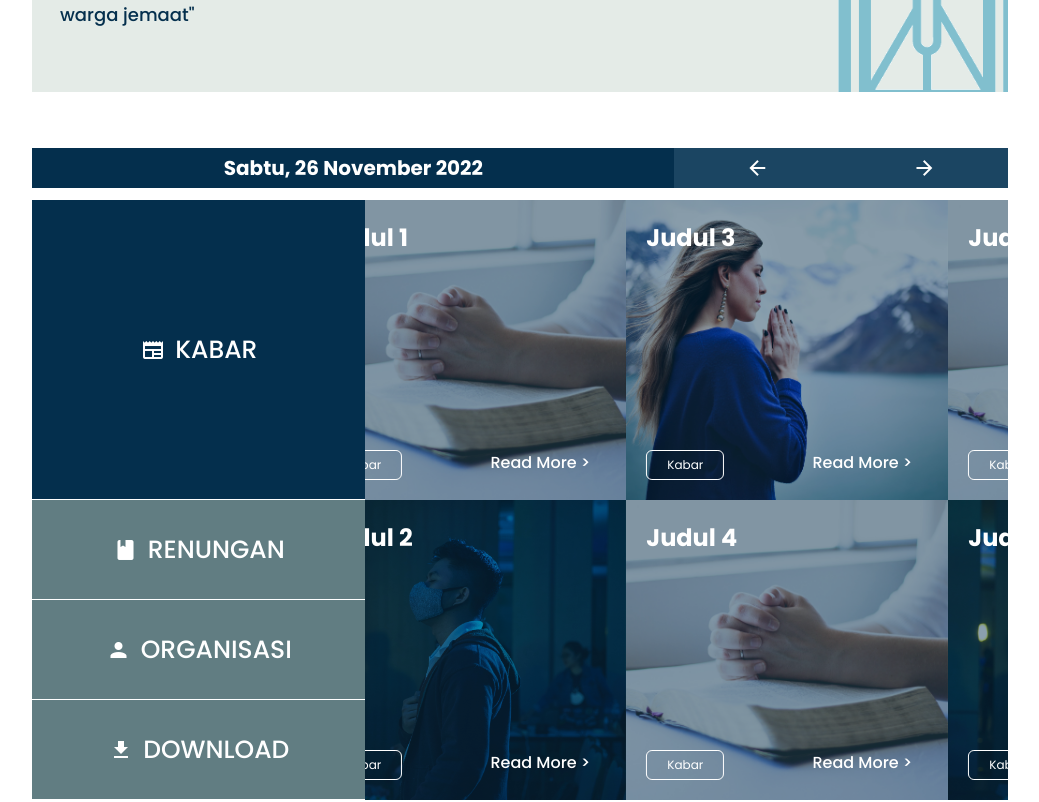
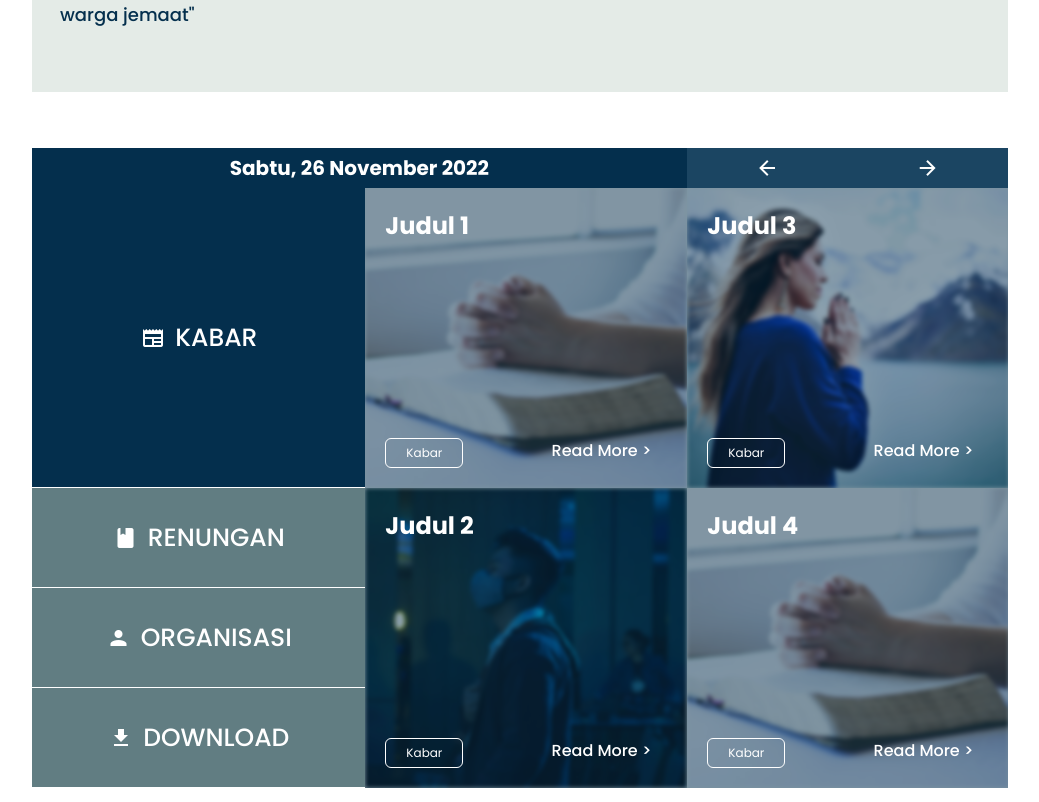
Before and after one commit to obedewardhana/KIBAID-2022, a Vue app: page /home in a window 1280 px wide. Shown: the part 800-1602 px from the top of the page, without its empty margins (120-1159 px from the left). Built offline with nearby package versions, Linux system fonts and the light colour scheme.

Commit message:
update loader feed section

```diff
--- a/src/assets/scss/responsive.scss
+++ b/src/assets/scss/responsive.scss
@@ -86,6 +86,10 @@ Responsive
 
 @media screen and (max-width: 480px) {
   .v-application {
+    .v-parallax{
+      height:450px!important;
+      margin-bottom:-80px!important;
+    }
     .v-card {
       .faith-item {
         h1 {
--- a/src/assets/scss/style.scss
+++ b/src/assets/scss/style.scss
@@ -191,7 +191,6 @@
       display: flex;
       align-items: center;
       justify-content: center;
-      margin-left: -25px;
       .btn-control {
         width: 50%;
         border-radius: 0;
@@ -200,7 +199,7 @@
         display: flex;
         align-items: center;
         background: var(--v-secondary-base);
-        color:var(--v-white-base);
+        color: var(--v-white-base);
       }
     }
     .feed-item {
@@ -311,6 +310,15 @@
       height: 40px;
       right: 0;
     }
+    .loading-box {
+      display: block;
+      width: 100%;
+      height: auto;
+      position: relative;
+      overflow: hidden;
+      top:0;
+      right:0;
+    }
   }
   .no-hover:before {
     display: none;
--- /dev/null
+++ b/src/components/ChurchSection.vue
@@ -0,0 +1,23 @@
+<template>
+    <section id="church">
+        <v-container>
+            <v-row>
+                <v-col cols="12">
+                    <!-- <svg-map :map="Indonesia" /> -->
+                </v-col>
+            </v-row>
+        </v-container>
+    </section>
+</template>
+
+<script>
+export default {
+    name: "ChurchSectionComp",
+    // components: {
+    //     SvgMap
+    // },
+    data: () => ({
+
+    })
+}
+</script>
--- a/src/components/FaithSection.vue
+++ b/src/components/FaithSection.vue
@@ -3,7 +3,7 @@
         <v-container>
             <v-row>
                 <v-col cols="12">
-                    <v-card :elevation="0" color="transparent" class="py-8 px-3" tile>
+                    <v-card :elevation="0" color="transparent" class=" px-3" tile>
                         <v-row>
                             <v-col cols="12">
                                 <v-card-title
--- a/src/components/FeedSection.vue
+++ b/src/components/FeedSection.vue
@@ -4,13 +4,13 @@
             <v-row>
                 <v-col cols="12">
                     <v-card :elevation="0" color="transparent" class="py-8 px-3" tile>
-                        <v-row >
-                            <v-col cols="8">
+                        <v-row>
+                            <v-col cols="8" class="pr-0">
                                 <div class="feed-date">
                                     <h1>{{ new Intl.DateTimeFormat('id', options).format(new Date()) }}</h1>
                                 </div>
                             </v-col>
-                            <v-col cols="4">
+                            <v-col cols="4" class="pl-0">
                                 <div class="feed-control">
                                     <v-btn @click="slidePrev" class="btn-control btn-feed-prev">
                                         <v-icon size="24px">mdi-arrow-left</v-icon>
@@ -22,7 +22,7 @@
                             </v-col>
                         </v-row>
                         <v-row class="mt-0">
-                            <v-col cols="4">
+                            <v-col cols="4" class="pt-0">
                                 <div class="feed-filter">
                                     <v-btn :ripple="false" v-for="category in categories" :key="category.title"
                                         :class="category.class + `${category.title === filter ? ' active ' : ''}`"
@@ -32,8 +32,12 @@
                                     </v-btn>
                                 </div>
                             </v-col>
-                            <v-col cols="8">
-                                <VueSlickCarousel v-bind="settings" @init="" @reinit="getFilter" ref="carousel">
+                            <v-col cols="8" class="pt-0">
+                                <div class="loading-box">
+                                    <v-overlay :value="overlay" absolute>
+                                        <v-progress-circular indeterminate size="64"></v-progress-circular>
+                                    </v-overlay>
+                                    <VueSlickCarousel v-bind="settings" @reinit="getFilter" ref="carousel">
                                         <template v-if="filter == 'Kabar'">
                                             <div class="feed-item overflow-hidden" v-for="(feed, i) in feeds" :key="i">
                                                 <v-overlay value="true" color="primary" absolute>
@@ -43,7 +47,8 @@
                                                         <h2 class="text-capitalize">{{ feed.title }}</h2>
                                                         <span class="feed-category">{{ feed.category }}</span>
                                                         <v-btn :ripple="false" :href="feed.link" target="_blank" text
-                                                        color="white" class="text-capitalize btn-default no-hover" dark>
+                                                            color="white" class="text-capitalize btn-default no-hover"
+                                                            dark>
                                                             Read more >
                                                         </v-btn>
                                                     </div>
@@ -55,12 +60,13 @@
                                                 :key="i">
                                                 <v-overlay value="true" color="primary" absolute>
                                                     <div class="feed-content">
-                                                    <v-img :src="renungan.src" :lazy-src="renungan.src" aspect-ratio="1"
-                                                        class="feed-img fill-height"></v-img>
+                                                        <v-img :src="renungan.src" :lazy-src="renungan.src"
+                                                            aspect-ratio="1" class="feed-img fill-height"></v-img>
                                                         <h2 class="text-capitalize">{{ renungan.title }}</h2>
                                                         <span class="feed-category">{{ renungan.category }}</span>
-                                                    <v-btn :ripple="false" :href="renungan.link" target="_blank" text
-                                                        color="white" class="text-capitalize btn-default no-hover" dark>
+                                                        <v-btn :ripple="false" :href="renungan.link" target="_blank"
+                                                            text color="white"
+                                                            class="text-capitalize btn-default no-hover" dark>
                                                             Read more >
                                                         </v-btn>
                                                     </div>
@@ -68,16 +74,17 @@
                                             </div>
                                         </template>
                                         <template v-else-if="filter == 'Organisasi'">
-                                        <div class="feed-item overflow-hidden" v-for="(organisasi, i) in organisasis"
-                                            :key="i">
+                                            <div class="feed-item overflow-hidden"
+                                                v-for="(organisasi, i) in organisasis" :key="i">
                                                 <v-overlay value="true" color="primary" absolute>
                                                     <div class="feed-content">
                                                         <v-img :src="organisasi.src" :lazy-src="organisasi.src"
                                                             aspect-ratio="1" class="feed-img fill-height"></v-img>
                                                         <h2 class="text-capitalize">{{ organisasi.title }}</h2>
                                                         <span class="feed-category">{{ organisasi.category }}</span>
-                                                    <v-btn :ripple="false" :href="organisasi.link" target="_blank" text
-                                                        color="white" class="text-capitalize btn-default no-hover" dark>
+                                                        <v-btn :ripple="false" :href="organisasi.link" target="_blank"
+                                                            text color="white"
+                                                            class="text-capitalize btn-default no-hover" dark>
                                                             Read more >
                                                         </v-btn>
                                                     </div>
@@ -89,12 +96,13 @@
                                                 :key="i">
                                                 <v-overlay value="true" color="primary" absolute>
                                                     <div class="feed-content">
-                                                    <v-img :src="download.src" :lazy-src="download.src" aspect-ratio="1"
-                                                        class="feed-img fill-height"></v-img>
+                                                        <v-img :src="download.src" :lazy-src="download.src"
+                                                            aspect-ratio="1" class="feed-img fill-height"></v-img>
                                                         <h2 class="text-capitalize">{{ download.title }}</h2>
                                                         <span class="feed-category">{{ download.category }}</span>
-                                                    <v-btn :ripple="false" :href="download.link" target="_blank" text
-                                                        color="white" class="text-capitalize btn-default no-hover" dark>
+                                                        <v-btn :ripple="false" :href="download.link" target="_blank"
+                                                            text color="white"
+                                                            class="text-capitalize btn-default no-hover" dark>
                                                             Read more >
                                                         </v-btn>
                                                     </div>
@@ -102,6 +110,7 @@
                                             </div>
                                         </template>
                                     </VueSlickCarousel>
+                                </div>
                             </v-col>
                         </v-row>
                     </v-card>
@@ -129,7 +138,7 @@ export default {
             "slidesPerRow": 1,
             "slidesToScroll": 2,
             "initialSlide": 0,
-            "autoplay":true,
+            "autoplay": false,
             "responsive": [
                 {
                     "breakpoint": 1024,
@@ -383,13 +392,16 @@ export default {
             }
         ],
         filter: 'Kabar',
-        isActive: false
+        isActive: false,
+        overlay: false
     }),
     methods: {
         getFilter(event) {
+            this.overlay = true;
             var filtered = event;
             this.filter = filtered;
             this.$refs.carousel.goTo('0');
+            setTimeout(() => (this.overlay = false), 900);
             console.log(filtered);
         },
         slideNext() {
--- a/src/components/HomeSection.vue
+++ b/src/components/HomeSection.vue
@@ -1,6 +1,6 @@
 <template>
   <section id="hero">
-    <v-parallax src="@/assets/img/img-pray1.jpg" height="750" style="margin-bottom:-150px">
+    <v-parallax src="@/assets/img/img-pray1.jpg" class="fill-height" height="750" style="margin-bottom:-150px">
       <v-overlay value="true" color="primary" absolute>
         <v-row align="center" justify="center" class="text-center">
           <v-col cols="12" md="12" xl="12">
--- a/src/components/InfographicSection.vue
+++ b/src/components/InfographicSection.vue
@@ -3,7 +3,7 @@
         <v-container>
             <v-row>
                 <v-col cols="12">
-                    <v-card :elevation="0" color="transparent" class="py-8 pb-10 px-3" tile>
+                    <v-card :elevation="0" color="transparent" class="pb-10 px-3" tile>
                         <v-row>
                             <v-col cols="12">
                                 <v-card-title
--- a/src/pages/Home.vue
+++ b/src/pages/Home.vue
@@ -4,6 +4,7 @@
         <FeedSectionComp />
         <FaithSectionComp />
         <InfographicSectionComp />
+        <ChurchSectionComp />
         <DonationSectionComp />
     </div>
 </template>
@@ -12,6 +13,7 @@
 import HomeSectionComp from "@/components/HomeSection.vue";
 import FeedSectionComp from "@/components/FeedSection.vue";
 import FaithSectionComp from "@/components/FaithSection.vue";
+import ChurchSectionComp from "@/components/ChurchSection.vue";
 import InfographicSectionComp from "@/components/InfographicSection.vue";
 import DonationSectionComp from "@/components/DonationSection.vue";
 export default {
@@ -21,6 +23,7 @@ export default {
         FeedSectionComp,
         FaithSectionComp,
         InfographicSectionComp,
+        ChurchSectionComp,
         DonationSectionComp
     },
 };
```
Lines whose indentation alone changed are shown as unchanged.
